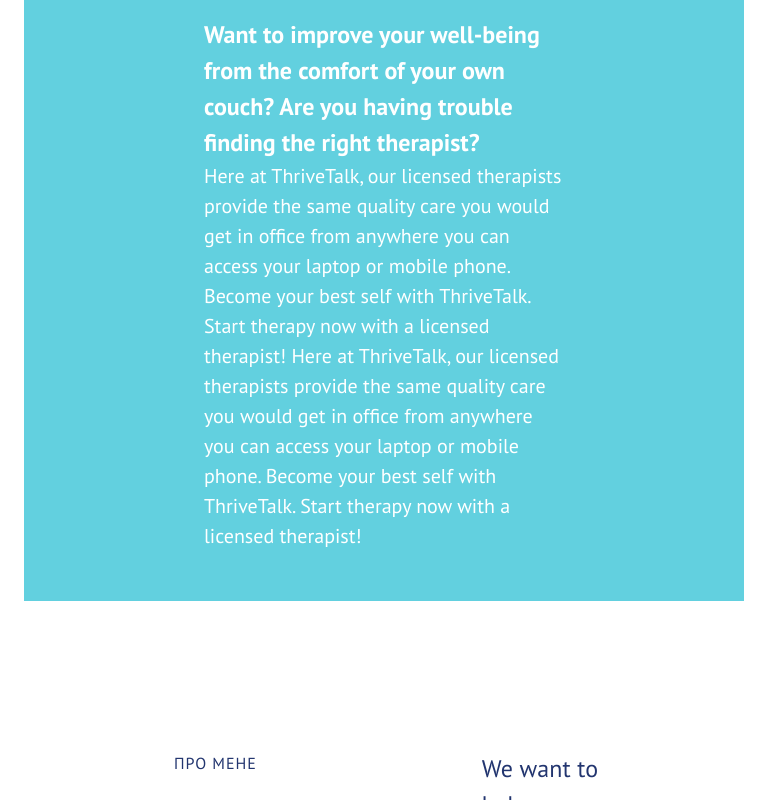
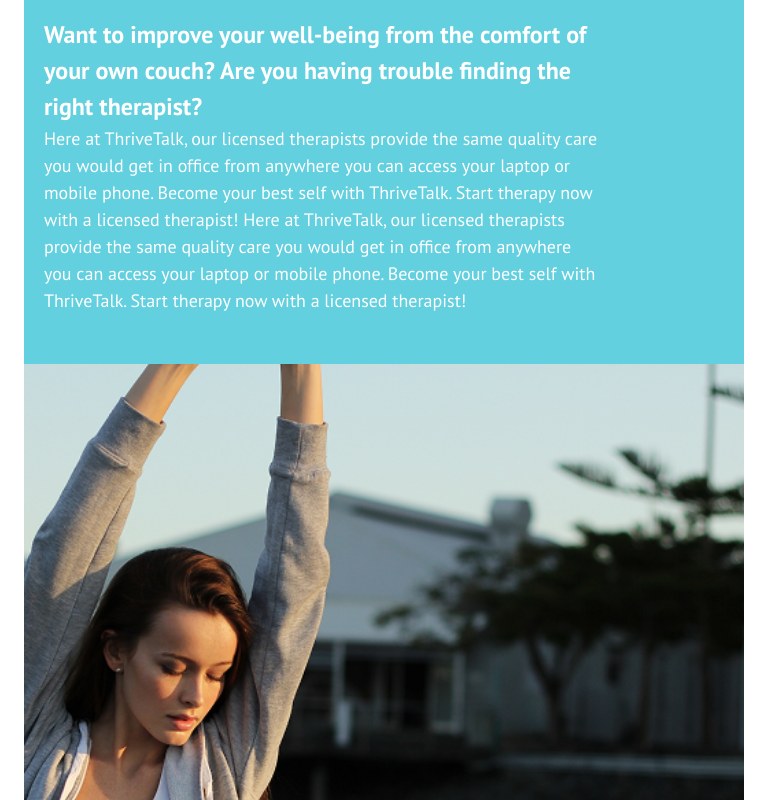
Before and after one commit to MAKCIMELIANO/regression-site, a React (Vite) app: page / in a window 768 px wide. Shown: the part 1120-1920 px from the top of the page. Built offline with nearby package versions, Linux system fonts and the light colour scheme; the HTML template or start-up script is replaced by a standard one.

Commit message:
freedom tablet mobile

```diff
--- a/src/components/FreedomSection/FreedomSection.module.css
+++ b/src/components/FreedomSection/FreedomSection.module.css
@@ -56,3 +56,118 @@
     object-fit: cover;
     object-position: left;
 }
+
+/* tablet */
+
+@media screen and (min-width: 768px) and (max-width: 1279px) {
+    .container {
+        display: flex;
+        flex-direction: column;
+        background-color: var(--hero-logo);
+        padding: 0;
+        margin: 0;
+    }
+
+    .text_content {
+        display: flex;
+        flex-direction: column;
+        align-items: flex-start;
+        color: var(--background-page-white-color);
+        padding-left: 20px;
+        padding-right: 20px;
+        padding-top: 50px;
+        padding-bottom: 50px;
+    }
+
+    .text_content h2 {
+        font-size: 36px;
+        font-style: normal;
+        font-weight: 700;
+        line-height: 1.2;
+        margin-bottom: 75px;
+    }
+
+    .text_content p {
+        font-size: 24px;
+        font-style: normal;
+        font-weight: 700;
+        line-height: 1.5;
+        display: block;
+        text-align: left;
+    }
+
+    .text_content span {
+        font-size: 18px;
+        font-style: normal;
+        font-weight: 400;
+        line-height: 1.5;
+        display: block;
+        text-align: left;
+    }
+
+    .image_content {
+        flex: 1;
+        display: flex;
+        align-items: center;
+        justify-content: center;
+        width: 100%;
+        padding: 0;
+        margin: 0;
+    }
+
+    .image_content img {
+        width: 100%;
+        height: auto;
+        object-fit: cover;
+        padding: 0;
+        margin: 0;
+
+    }
+}
+
+/* mobile */
+
+@media screen and (max-width: 767px) {
+    .container {
+        display: flex;
+        flex-direction: column;
+        background-color: var(--hero-logo);
+    }
+
+    .text_content {
+        display: flex;
+        flex-direction: column;
+        align-items: flex-start;
+        color: var(--background-page-white-color);
+        padding-left: 20px;
+        padding-right: 20px;
+        padding-top: 50px;
+        padding-bottom: 50px;
+    }
+
+    .text_content h2 {
+        font-size: 32px;
+        font-style: normal;
+        font-weight: 700;
+        line-height: 1.2;
+        margin-bottom: 75px;
+    }
+
+    .text_content p {
+        font-size: 18px;
+        font-style: normal;
+        font-weight: 700;
+        line-height: 1.5;
+        display: block;
+        text-align: left;
+    }
+
+    .text_content span {
+        font-size: 16px;
+        font-style: normal;
+        font-weight: 400;
+        line-height: 1.5;
+        display: block;
+        text-align: left;
+    }
+}
```
